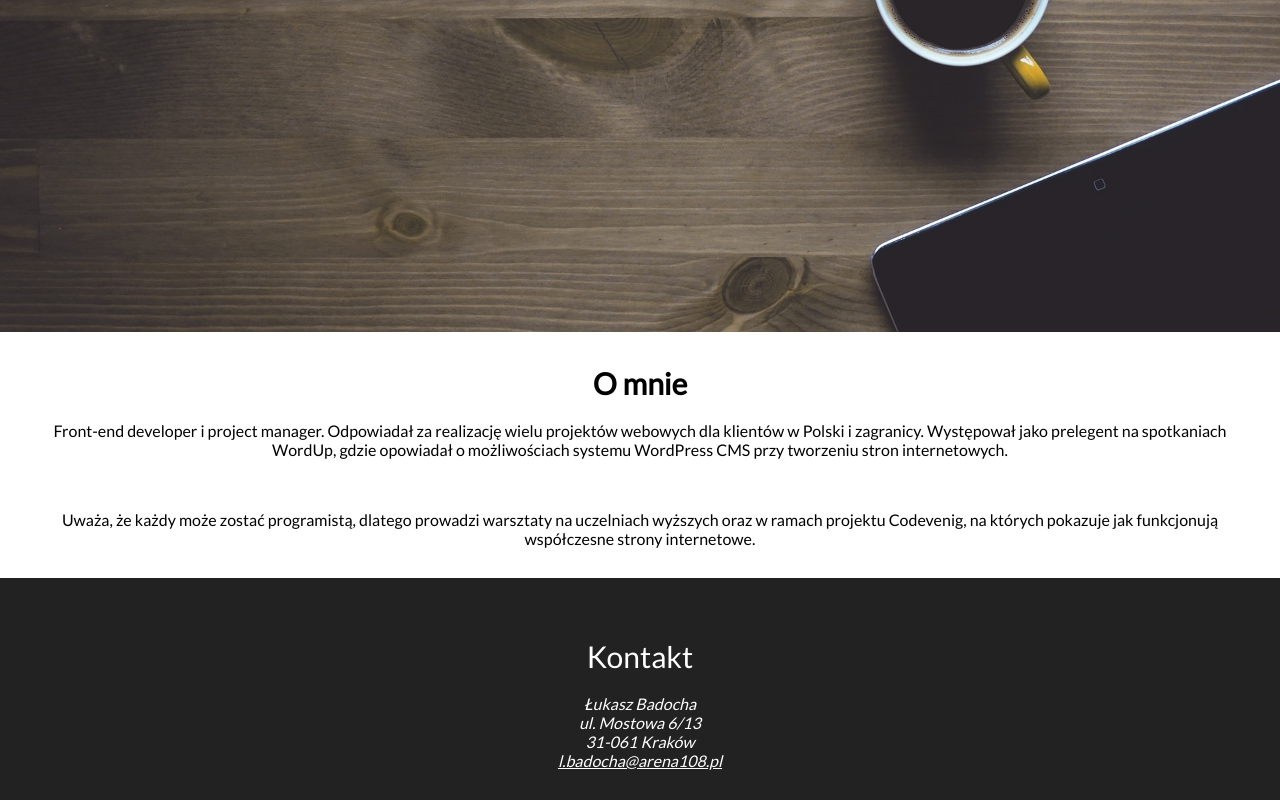
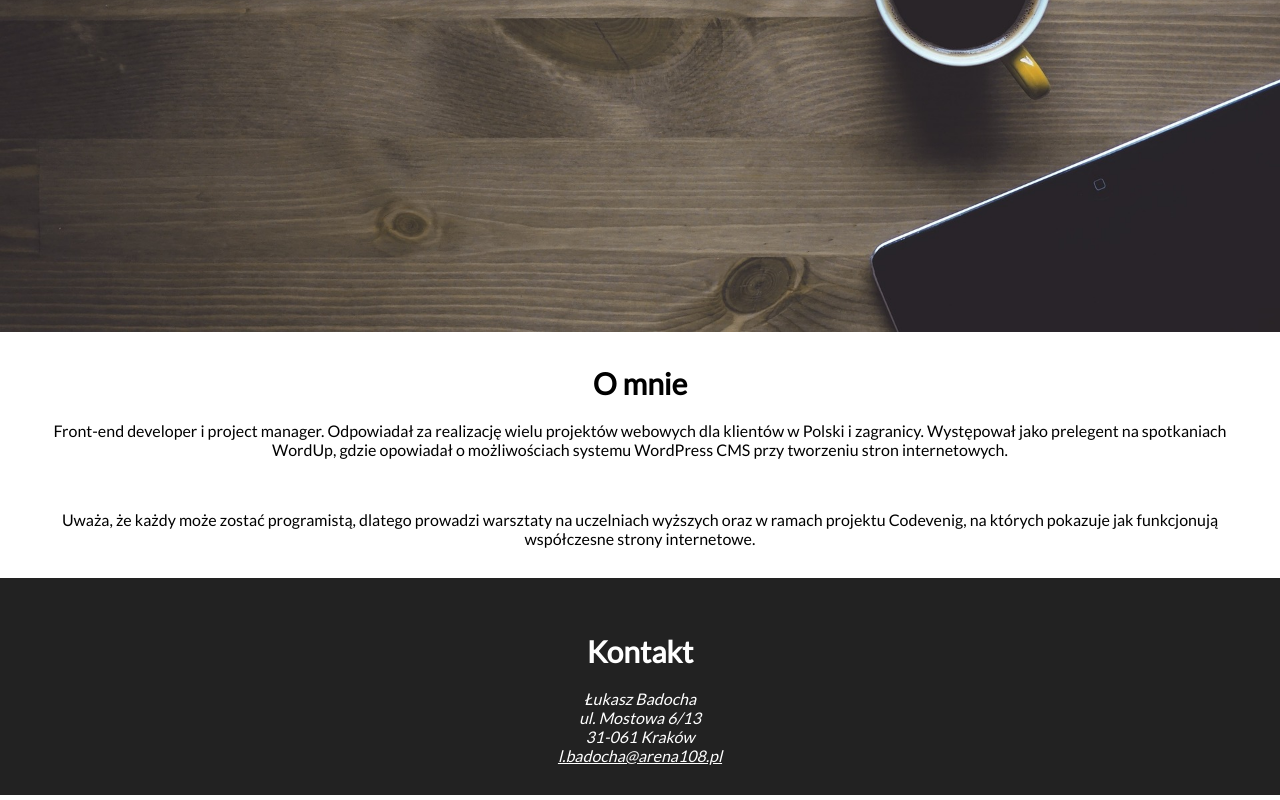
Before and after one commit to monikatom01/html5, a plain HTML site: page projekt-poprawiony/index.html in a window 1280 px wide. Shown: the part 588-1388 px from the top of the page. Drawn offline with Linux system fonts and the light colour scheme.

Commit message:
dodatkowa poprawka stopki

```diff
--- a/projekt-poprawiony/index.html
+++ b/projekt-poprawiony/index.html
@@ -36,7 +36,7 @@
 
 
     <footer id="contact">
-        <p id="contact-header">Kontakt</p>
+        <h2 id="contact-header">Kontakt</h2>
         <address id="contact-content">
             Łukasz Badocha<br /> ul. Mostowa 6/13<br /> 31-061 Kraków<br />
             <a href="mailto:l.badocha@arena108.pl">l.badocha@arena108.pl</a>
```
